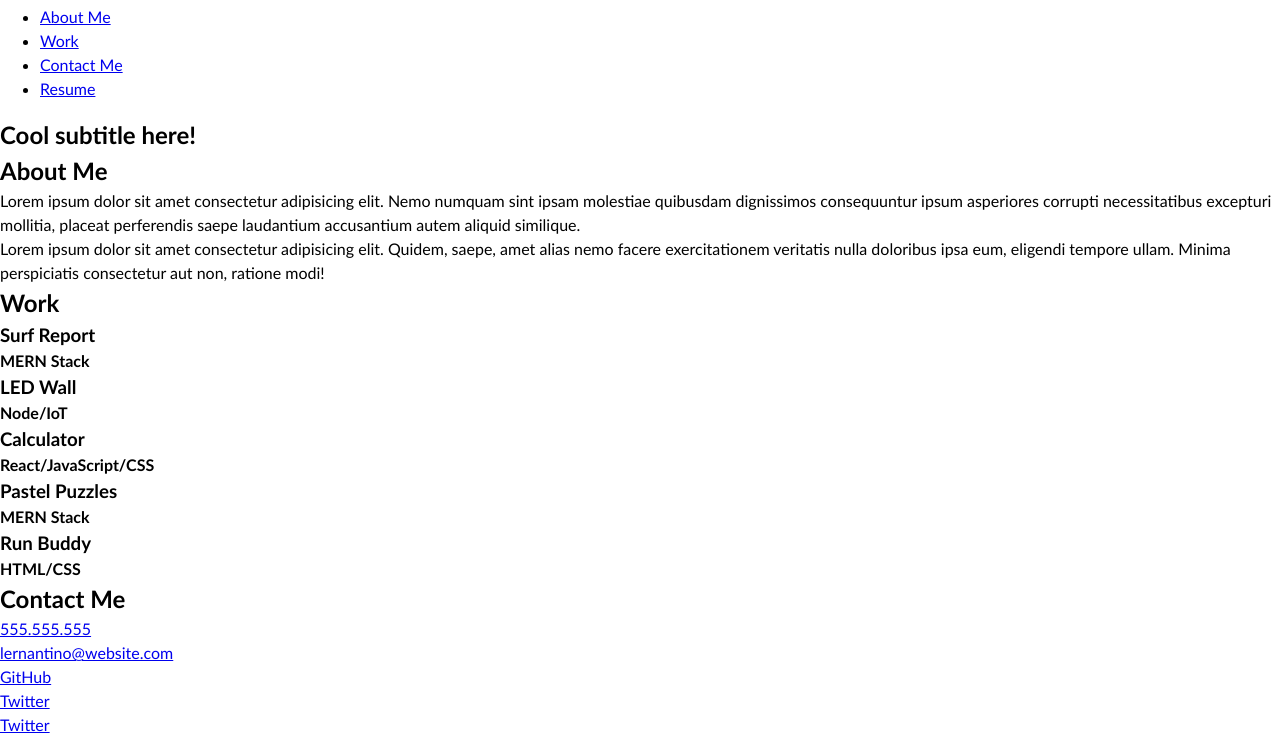
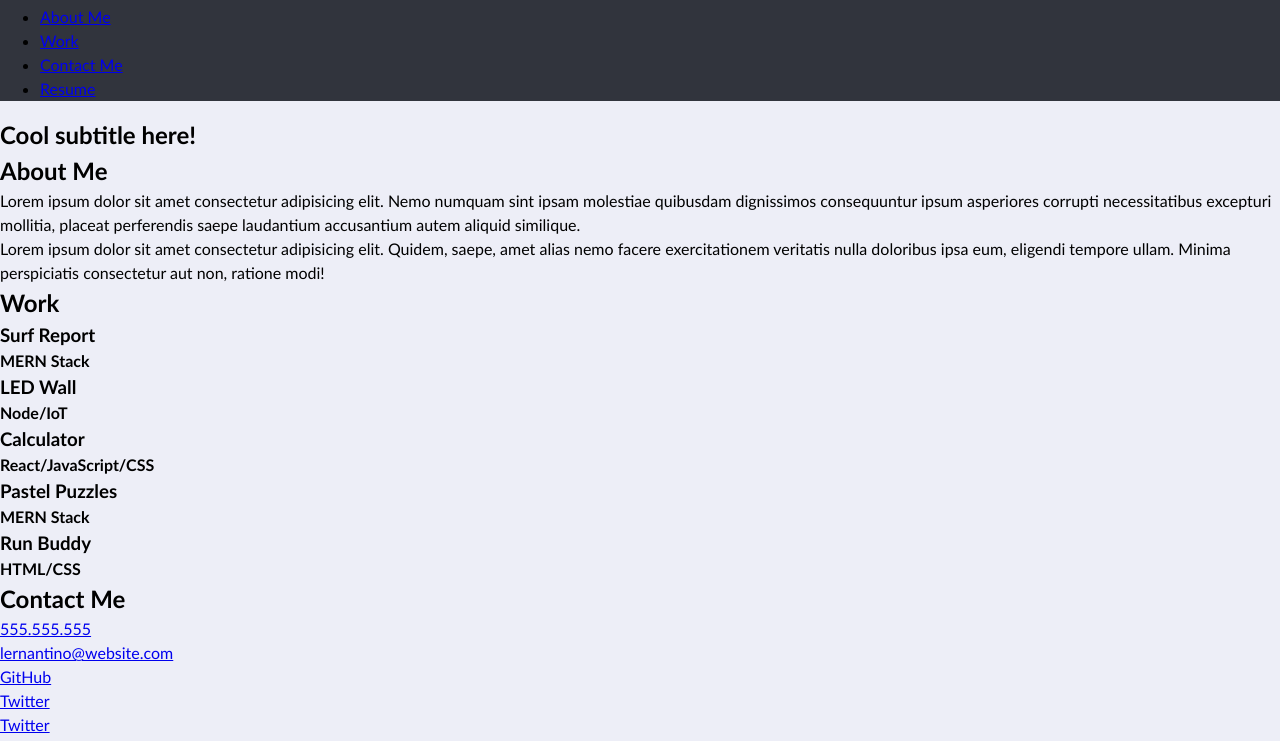
Before and after one commit to nickmbk/portfolio, a plain HTML site: page index.html in a window 1280 px wide. Shown: the part 59-800 px from the top of the page. Drawn offline with Linux system fonts and the light colour scheme.

Commit message:
add background colors to the page and the header

```diff
--- a/css/style.css
+++ b/css/style.css
@@ -14,6 +14,11 @@ body {
   padding: 0;
   font-family: 'Trebuchet MS', 'Lucida Sans Unicode', 'Lucida Grande', 'Lucida Sans', Arial, sans-serif;
   line-height: 1.5;
+  background-color: var(--main-background-color)
+}
+
+header {
+  background-color: var(--color-3);
 }
 
 h1,
```
